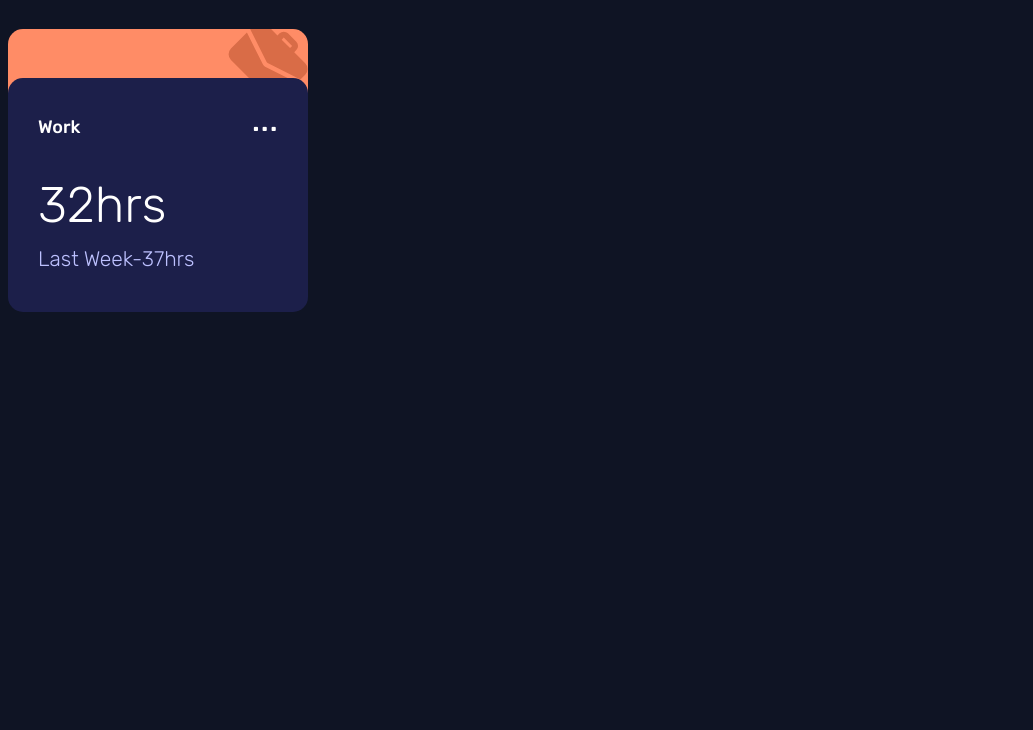
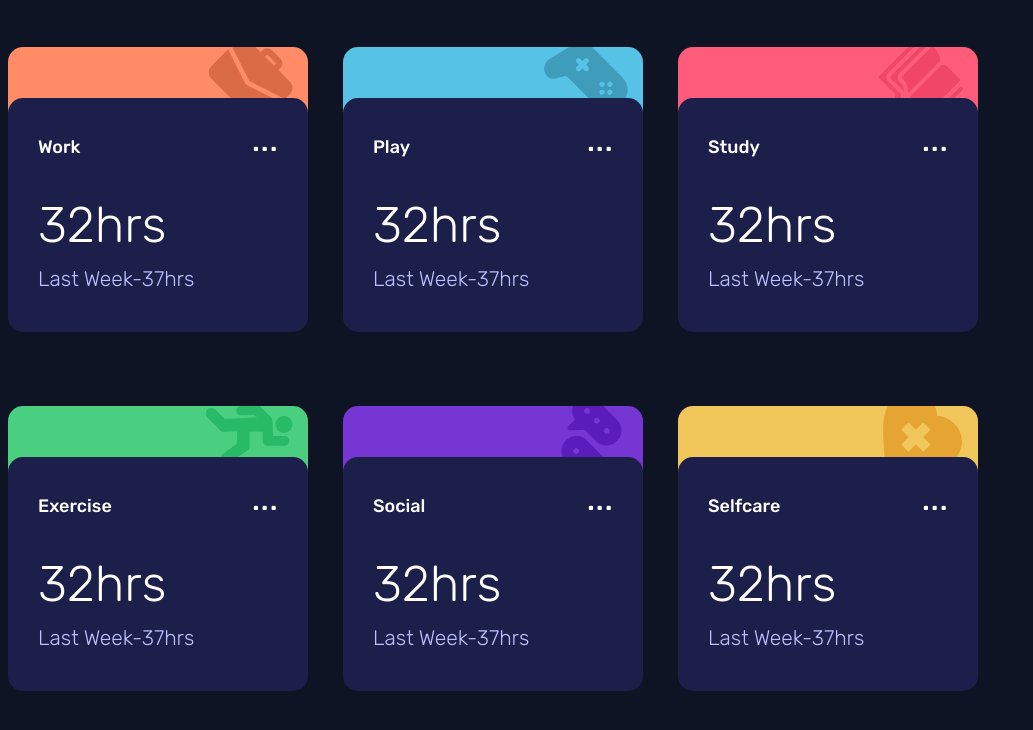
Before and after one commit to somaleyo/Time-tracking-, a React (Vite) app: page / in a window 1280 px wide. Shown: the top 730 px of the page, without its empty margins (0-1033 px from the left). Built offline with nearby package versions, Linux system fonts and the light colour scheme.

Commit message:
cards component

```diff
--- a/src/App.jsx
+++ b/src/App.jsx
@@ -9,7 +9,16 @@ function App() {
 
   return (
     <>
-      <Card class="img-bg work" image="../src/assets/images/icon-work.svg" titre="Work" temps="32" lastweek="37"    />
+    <section id='cards'>
+        <div className='cards-container'>
+            <Card class="img-bg work" image="../src/assets/images/icon-work.svg" titre="Work" temps="32" lastweek="37"   classimage="icon" />
+            <Card class="img-bg play" image="../src/assets/images/icon-play.svg" titre="Play" temps="32" lastweek="37" classimage="icon icon-play"   />
+            <Card class="img-bg study" image="../src/assets/images/icon-study.svg" titre="Study" temps="32" lastweek="37" classimage="icon icon-study"   />
+            <Card class="img-bg exercise" image="../src/assets/images/icon-exercise.svg" titre="Exercise" temps="32" lastweek="37"  classimage="icon icon-exercise"  />
+            <Card class="img-bg social" image="../src/assets/images/icon-social.svg" titre="Social" temps="32" lastweek="37"  classimage="icon icon-social"  />
+            <Card class="img-bg selfcare" image="../src/assets/images/icon-self-care.svg" titre="Selfcare" temps="32" lastweek="37"  classimage="icon icon-selfcare"  />
+        </div>
+    </section>
     </>
   )
 }
--- a/src/components/cards/card.css
+++ b/src/components/cards/card.css
@@ -1,7 +1,9 @@
 .cards-container{
     display: flex;
     flex-wrap: wrap;
-
+    flex-direction: row;
+    width: 1100px;
+    gap: 35px;
 }
 .img-bg{
     position: relative;
@@ -9,10 +11,10 @@
     border-top-right-radius: 15px;
     display: flex;
     justify-content: flex-end;
-    top: 7%;
+    top: 12%;
     z-index: -1;
     overflow: hidden;
-    height: 70px;
+    height: 90px;
 }
 .work{
     background-color: hsl(15, 100%, 70%);
@@ -27,16 +29,35 @@
     background-color: hsl(145, 58%, 55%)
 }
 .social{
-    background-color: (264, 64%, 52%);
+    background-color: hsl(264, 64%, 52%);
 }
 .selfcare{
     background-color: hsl(43, 84%, 65%);
 }
 .icon{
     position: relative;
-    height: 80px;
+    height: 85px;
     top: -10%;
     overflow: hidden;
+    padding-right: 15px;
+}
+.icon-play{
+    top: -6%;
+}
+.icon-study{
+    top: -8%;
+}
+.icon-exercise{
+    height: 60px;
+    top: -1%;
+}
+.icon-social{
+    height: 110px;
+    top: -18%;
+}
+.icon-selfcare{
+    top: -18%;
+    height: 80px;
 }
 
 
--- a/src/components/cards/card.jsx
+++ b/src/components/cards/card.jsx
@@ -3,11 +3,11 @@ export default function Card (props){
 
     return(
         <>
-            <section id='cards'>
-                <div className='cards-container'>
+
+
                     <div className='card'>
                         <div className={props.class} >
-                            <img src={props.image} className='icon' alt="" />
+                            <img src={props.image}  className={props.classimage} alt="" />
                         </div>
                         <div className="card-body">
                             <div className="titre">
@@ -17,10 +17,8 @@ export default function Card (props){
                             <h1>{props.temps}hrs</h1>
                             <h3 className='lastweek'>Last Week-{props.lastweek}hrs</h3>
                         </div>
+                    </div>
 
-                    </div>
-                </div>
-            </section>
         </>
     )
 }
```
